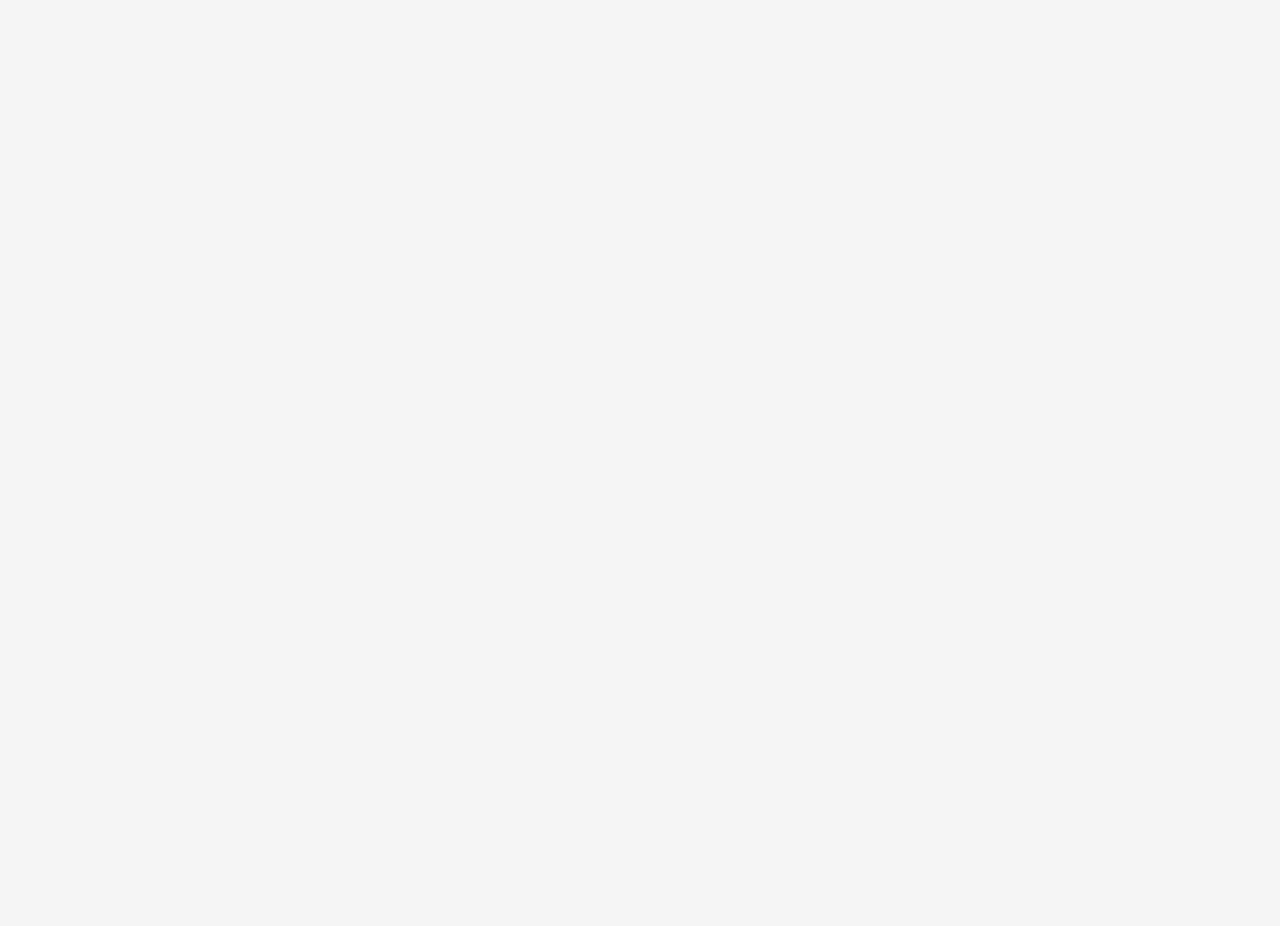
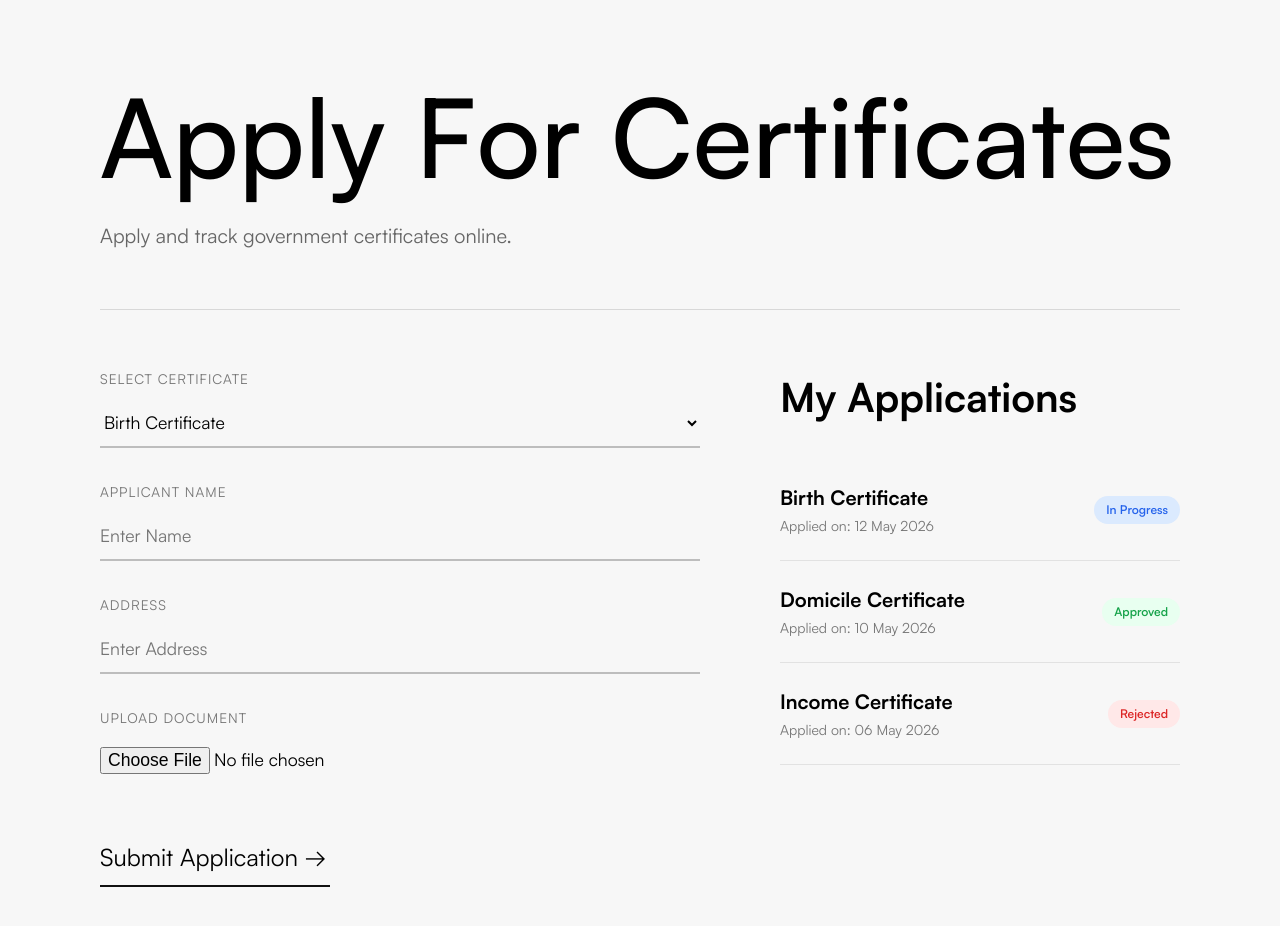
Before and after one commit to rudra90031/smart-city-citizen-services-portal, a React (Vite) app in the folder frontend/: page /certificates in a window 1280 px wide. Before the commit this address had no page. Shown: the top 926 px of the page. Before the commit the page ends 800 px from the top, so only its background shows below. Built offline with nearby package versions, Linux system fonts and the light colour scheme.

Commit message:
Implement complaint tracking UI, certificate application page and improve dashboard functionality

```diff
--- a/frontend/package.json
+++ b/frontend/package.json
@@ -11,6 +11,7 @@
   },
   "dependencies": {
     "axios": "^1.18.0",
+    "framer-motion": "^12.40.0",
     "react": "^19.2.6",
     "react-dom": "^19.2.6",
     "react-router-dom": "^7.17.0"
--- a/frontend/src/App.css
+++ b/frontend/src/App.css
@@ -463,7 +463,7 @@ ul {
 .dashboard-hero h1 {
   font-size: 8rem;
 
-  font-weight: 700;
+  font-weight: 500;
 
   color: black;
 
@@ -697,7 +697,7 @@ ul {
 .complaints-hero h1 {
   color: #111;
   font-size: 8rem;
-  font-weight: 700;
+  font-weight: 500;
   line-height: 1.2;
 }
 
--- a/frontend/src/App.jsx
+++ b/frontend/src/App.jsx
@@ -4,7 +4,7 @@ import Home from "./pages/Home";
 import Portal from "./pages/Portal";
 import LodgeComplaint from "./pages/LodgeComplaint";
 import TrackComplaint from "./pages/TrackComplaint";
-
+import Certificates from "./pages/Certificates";
 function App() {
   return (
     <BrowserRouter>
@@ -16,6 +16,10 @@ function App() {
           path="/track-complaint"
           element={<TrackComplaint />}
         />
+        <Route
+          path="/certificates"
+          element={<Certificates />}
+        />
       </Routes>
     </BrowserRouter>
   );
--- /dev/null
+++ b/frontend/src/assets/styles/certificates.css
@@ -0,0 +1,178 @@
+.certificate-wrapper {
+    min-height: 100vh;
+    background: #f7f7f7;
+    padding: 70px 100px;
+}
+
+.certificate-hero {
+    margin-bottom: 60px;
+}
+
+.certificate-hero h1 {
+    font-size: 110px;
+    font-weight: 500;
+    line-height: 1.2;
+    color: #000;
+    margin-bottom: 20px;
+}
+
+.certificate-hero p {
+    font-size: 20px;
+    color: #666;
+}
+
+.certificate-divider {
+    width: 100%;
+    height: 1px;
+    background: #d8d8d8;
+    margin-bottom: 60px;
+}
+
+.certificate-content {
+    display: flex;
+    justify-content: space-between;
+    gap: 80px;
+}
+
+/* LEFT SIDE */
+
+.certificate-form {
+    flex: 1.2;
+}
+
+.form-group {
+    margin-bottom: 35px;
+}
+
+.form-group label {
+    display: block;
+    font-size: 13px;
+    letter-spacing: 1px;
+    color: #888;
+    margin-bottom: 10px;
+}
+
+.form-group input,
+.form-group select {
+    width: 100%;
+    border: none;
+    border-bottom: 1px solid #d8d8d8;
+    background: transparent;
+    padding: 12px 0;
+    font-size: 18px;
+    outline: none;
+}
+
+.form-group input[type="file"] {
+    border: none;
+    padding-top: 10px;
+}
+
+.submit-btn {
+    margin-top: 25px;
+    background: transparent;
+    border: none;
+    font-size: 28px;
+    cursor: pointer;
+    transition: 0.3s;
+}
+
+.submit-btn:hover {
+    transform: translateX(6px);
+}
+
+/* RIGHT SIDE */
+
+.applications-section {
+    flex: 0.8;
+}
+
+.applications-section h2 {
+    font-size: 40px;
+    margin-bottom: 35px;
+}
+
+.application-item {
+    display: flex;
+    justify-content: space-between;
+    align-items: center;
+    padding: 25px 0;
+    border-bottom: 1px solid #e2e2e2;
+}
+
+.application-item h4 {
+    font-size: 20px;
+    margin-bottom: 6px;
+}
+
+.application-item p {
+    color: #777;
+    font-size: 14px;
+}
+
+.status {
+    padding: 8px 18px;
+    border-radius: 50px;
+    font-size: 13px;
+    font-weight: 600;
+}
+
+.progress {
+    background: #e7efff;
+    color: #2563eb;
+}
+
+.approved {
+    background: #e8fff0;
+    color: #16a34a;
+}
+
+.rejected {
+    background: #ffe8e8;
+    color: #dc2626;
+}
+
+/* RESPONSIVE */
+
+@media (max-width: 992px) {
+
+    .certificate-wrapper {
+        padding: 50px 30px;
+    }
+
+    .certificate-content {
+        flex-direction: column;
+    }
+
+    .certificate-hero h1 {
+        font-size: 65px;
+    }
+}
+.reveal-title {
+  font-size: 110px;
+  font-weight: 700;
+  color: #000;
+
+  display: inline-block;
+
+  filter: blur(15px);
+  clip-path: inset(0 100% 0 0);
+
+  animation: revealBlur 2s ease forwards;
+}
+
+@keyframes revealBlur {
+
+  0% {
+    clip-path: inset(0 100% 0 0);
+    filter: blur(15px);
+    opacity: 0;
+  }
+
+  100% {
+    clip-path: inset(0 0 0 0);
+    filter: blur(0);
+    opacity: 1;
+  }
+
+}
--- /dev/null
+++ b/frontend/src/assets/styles/revealText.css
@@ -0,0 +1,17 @@
+.hero-title {
+
+    font-size: 120px;
+    font-weight: 700;
+    line-height: 0.9;
+
+    color: #000;
+
+    display: flex;
+    flex-wrap: wrap;
+
+    margin: 0;
+}
+
+.hero-title span {
+    display: inline-block;
+}
--- /dev/null
+++ b/frontend/src/components/RevealText.jsx
@@ -0,0 +1,45 @@
+import { motion } from "framer-motion";
+
+function RevealText({ text }) {
+
+    const letters = text.split("");
+
+    return (
+
+        <h1 className="hero-title">
+
+            {letters.map((letter, index) => (
+
+                <motion.span
+                    key={index}
+                    initial={{
+                        opacity: 0,
+                        filter: "blur(12px)",
+                        y: 20,
+                    }}
+                    whileInView={{
+                        opacity: 1,
+                        filter: "blur(0px)",
+                        y: 0,
+                    }}
+
+                    viewport={{
+                        once: false,
+                        amount: 0.4,
+                    }}
+                    transition={{
+                        duration: 0.25,
+                        delay: index * 0.04,
+                    }}
+                >
+                    {letter === " " ? "\u00A0" : letter}
+                </motion.span>
+
+            ))}
+
+        </h1>
+
+    );
+}
+
+export default RevealText;
--- /dev/null
+++ b/frontend/src/pages/Certificates.jsx
@@ -0,0 +1,112 @@
+import React from "react";
+import "../assets/styles/certificates.css";
+import RevealText from "../components/RevealText";
+import "../assets/styles/revealText.css";
+function Certificates() {
+    return (
+        <div className="certificate-wrapper">
+
+            <div className="certificate-hero">
+
+                <RevealText text="Apply For Certificates" />
+
+                <p>
+                    Apply and track government certificates online.
+                </p>
+
+            </div>
+
+            <div className="certificate-divider"></div>
+
+            <div className="certificate-content">
+
+                {/* Left Side */}
+
+                <div className="certificate-form">
+
+                    <div className="form-group">
+                        <label>SELECT CERTIFICATE</label>
+
+                        <select>
+                            <option>Birth Certificate</option>
+                            <option>Domicile Certificate</option>
+                            <option>Income Certificate</option>
+                            <option>Death Certificate</option>
+                        </select>
+                    </div>
+
+                    <div className="form-group">
+                        <label>APPLICANT NAME</label>
+                        <input
+                            type="text"
+                            placeholder="Enter Name"
+                        />
+                    </div>
+
+                    <div className="form-group">
+                        <label>ADDRESS</label>
+                        <input
+                            type="text"
+                            placeholder="Enter Address"
+                        />
+                    </div>
+
+                    <div className="form-group">
+                        <label>UPLOAD DOCUMENT</label>
+                        <input type="file" />
+                    </div>
+
+                    <button className="submit-btn">
+                        Submit Application →
+                    </button>
+
+                </div>
+
+                {/* Right Side */}
+
+                <div className="applications-section">
+
+                    <h2>My Applications</h2>
+
+                    <div className="application-item">
+                        <div>
+                            <h4>Birth Certificate</h4>
+                            <p>Applied on: 12 May 2026</p>
+                        </div>
+
+                        <span className="status progress">
+                            In Progress
+                        </span>
+                    </div>
+
+                    <div className="application-item">
+                        <div>
+                            <h4>Domicile Certificate</h4>
+                            <p>Applied on: 10 May 2026</p>
+                        </div>
+
+                        <span className="status approved">
+                            Approved
+                        </span>
+                    </div>
+
+                    <div className="application-item">
+                        <div>
+                            <h4>Income Certificate</h4>
+                            <p>Applied on: 06 May 2026</p>
+                        </div>
+
+                        <span className="status rejected">
+                            Rejected
+                        </span>
+                    </div>
+
+                </div>
+
+            </div>
+
+        </div>
+    );
+}
+
+export default Certificates;
--- a/frontend/src/pages/Portal.jsx
+++ b/frontend/src/pages/Portal.jsx
@@ -1,6 +1,7 @@
 import { useLayoutEffect } from "react";
 import Dashboard from "./Dashboard";
 import Complaints from "./Complaints";
+import Certificates from "./Certificates";
 
 function Portal() {
 
@@ -8,6 +9,7 @@ function Portal() {
     <>
       <Dashboard />
       <Complaints />
+      <Certificates />
     </>
   );
 }
```
Also changed, not shown: 1 other file (tests, documents, lock files or other folders).
